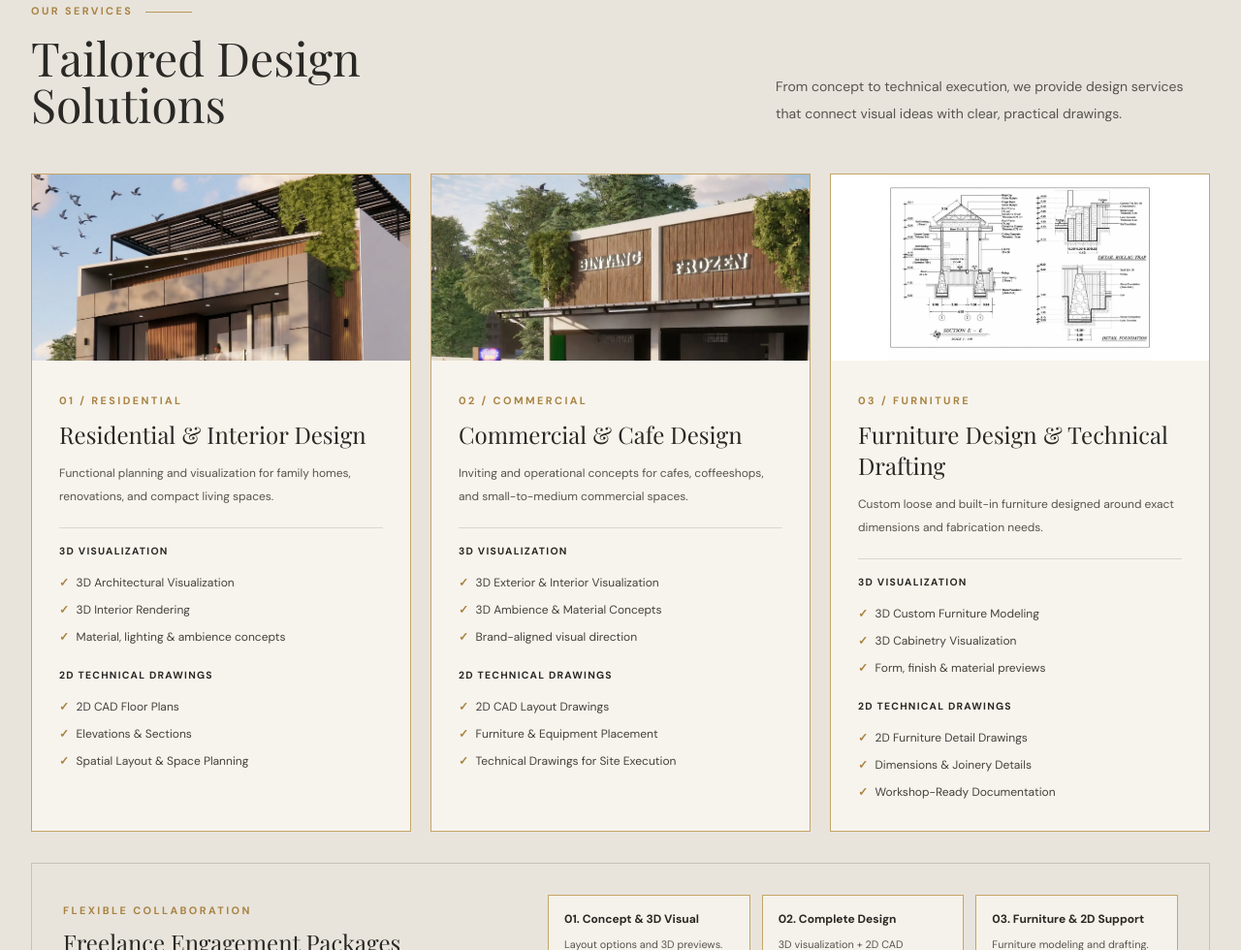
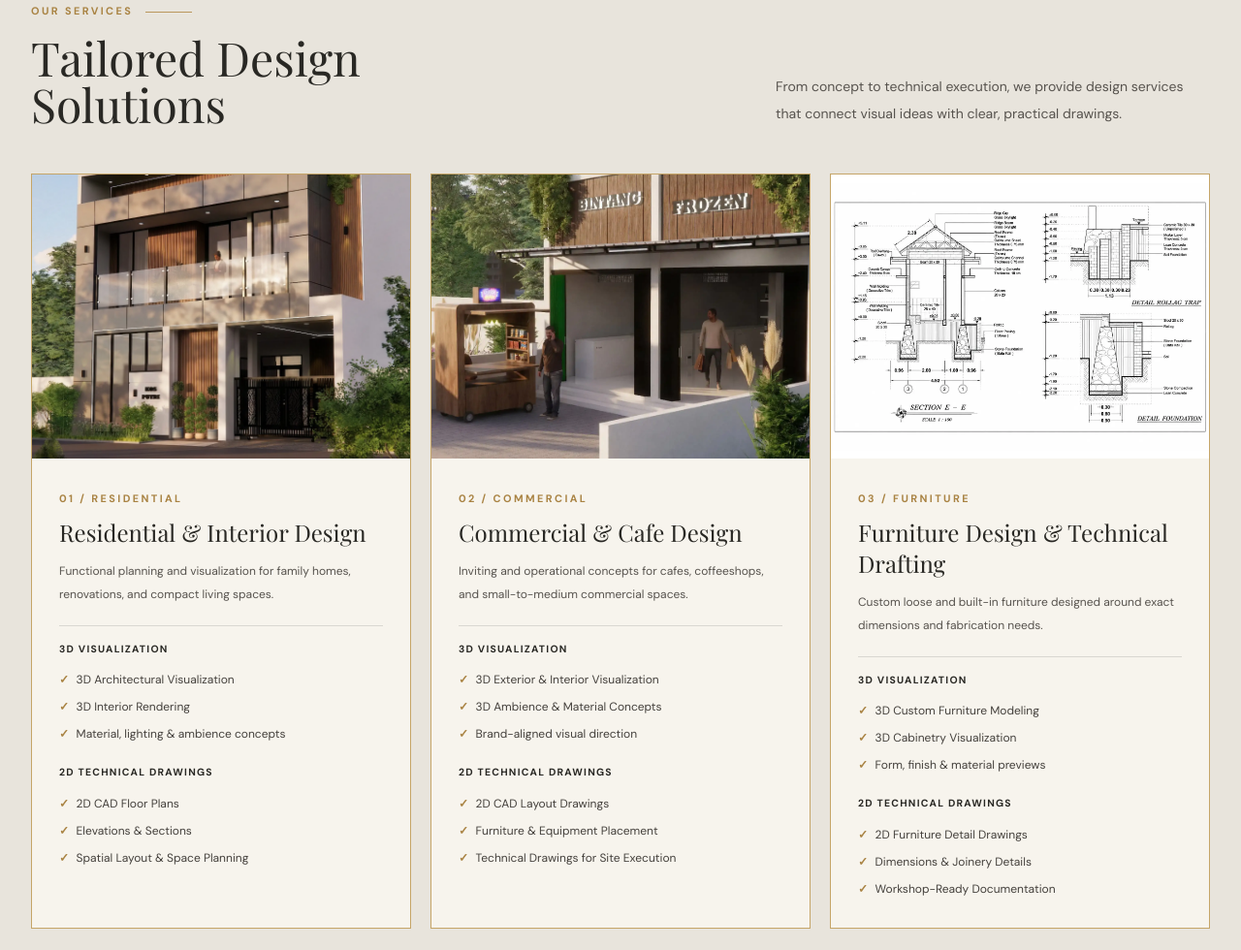
Before and after one commit to smalltraderway-create/el-crimson, a plain HTML site: page index.html in a window 1280 px wide. Shown: the part 1587-2567 px from the top of the page at 97% size. Drawn offline with nearby package versions, Linux system fonts and the light colour scheme.

Commit message:
Center service card images with balanced aspect ratio

```diff
--- a/index.html
+++ b/index.html
@@ -41,7 +41,7 @@
     .hero-overlay { background: linear-gradient(90deg, rgba(27,26,25,.97) 0%, rgba(27,26,25,.88) 37%, rgba(27,26,25,.30) 72%, rgba(27,26,25,.08) 100%); }
     .image-frame { overflow: hidden; background: #d8d2c7; }
     .image-frame img { width: 100%; height: 100%; object-fit: cover; object-position: center; transition: transform .7s ease; }
-    .service-card .image-frame:not(.drafting-frame) img { width: 100%; height: 100%; object-fit: cover; object-position: center top; }
+    .service-card .image-frame:not(.drafting-frame) img { width: 100%; height: 100%; object-fit: cover; object-position: center center; }
     .image-frame:hover img { transform: scale(1.035); }
     .gold-frame { border: 1px solid var(--gold); }
     .drafting-frame { background: #fff; }
@@ -159,7 +159,7 @@
 
         <div class="grid md:grid-cols-3 gap-5">
           <article class="service-card">
-            <div class="image-frame h-48"><img src="Asset/4.Residential&amp;InteriorDesign/Residential.webp" loading="lazy" alt="Residential facade with timber screens and planted roof deck"></div>
+            <div class="image-frame aspect-[4/3]"><img src="Asset/4.Residential&amp;InteriorDesign/Residential.webp" loading="lazy" alt="Residential facade with timber screens and planted roof deck"></div>
             <div class="p-6 md:p-7">
               <span class="section-kicker">01 / Residential</span>
               <h3 class="text-2xl mt-2 mb-3">Residential &amp; Interior Design</h3>
@@ -177,7 +177,7 @@
           </article>
 
           <article class="service-card">
-            <div class="image-frame h-48"><img src="Asset/5.Commercial&amp;CaffeDesign/Commercial.webp" loading="lazy" alt="Bintang Frozen retail store exterior visualization"></div>
+            <div class="image-frame aspect-[4/3]"><img src="Asset/5.Commercial&amp;CaffeDesign/Commercial.webp" loading="lazy" alt="Bintang Frozen retail store exterior visualization"></div>
             <div class="p-6 md:p-7">
               <span class="section-kicker">02 / Commercial</span>
               <h3 class="text-2xl mt-2 mb-3">Commercial &amp; Cafe Design</h3>
@@ -195,7 +195,7 @@
           </article>
 
           <article class="service-card">
-            <div class="image-frame drafting-frame h-48"><img src="Asset/6.Furniture&amp;TechnicalDrafting/TechnicalDrafting.webp" loading="lazy" alt="Section and foundation technical drawing in 2D CAD"></div>
+            <div class="image-frame drafting-frame aspect-[4/3]"><img src="Asset/6.Furniture&amp;TechnicalDrafting/TechnicalDrafting.webp" loading="lazy" alt="Section and foundation technical drawing in 2D CAD"></div>
             <div class="p-6 md:p-7">
               <span class="section-kicker">03 / Furniture</span>
               <h3 class="text-2xl mt-2 mb-3">Furniture Design &amp; Technical Drafting</h3>
```
